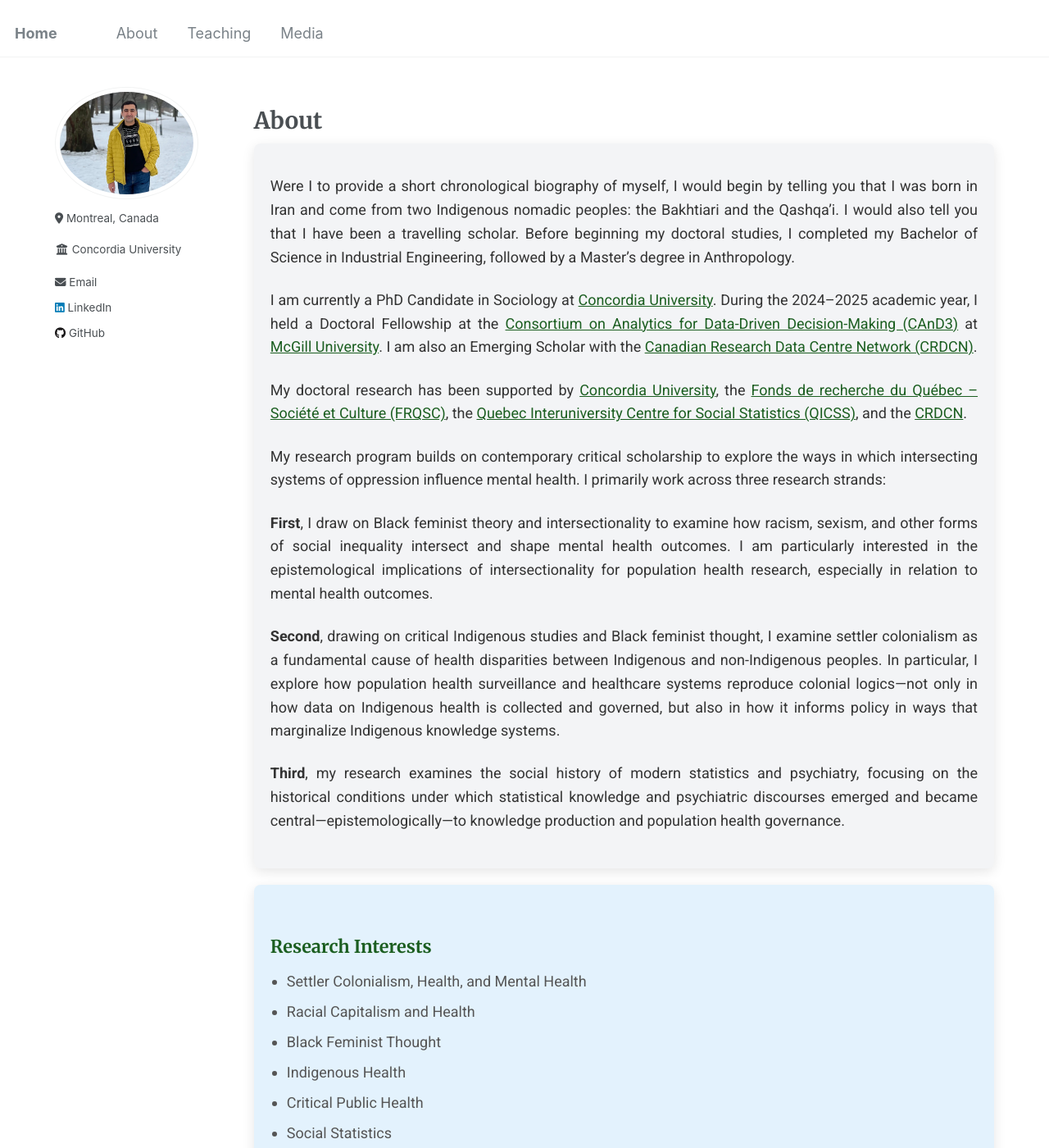
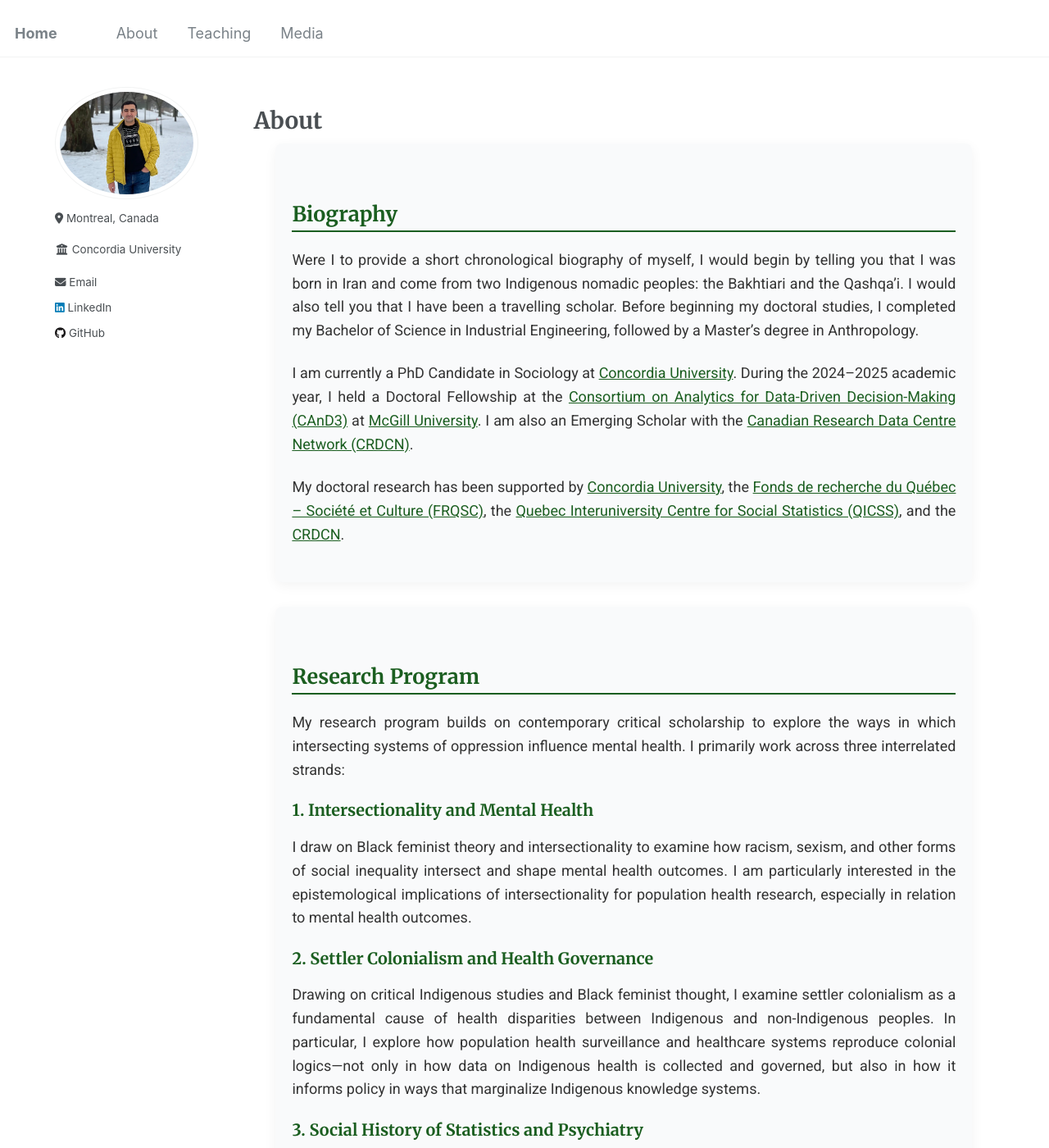
Before and after one commit to Mohsnmonji/mohsnmonji.github.io, a Jekyll site: the page built from about-me.md, in a window 1280 px wide and 1400 px high. Shown: the whole window at 82% size. Built offline with Jekyll 4.4.1, drawn with Linux system fonts in a browser that asks for light colours; part of the change alters nothing that is shown; some of the changed text lies outside the part shown.

Commit message:
Update about-me.md

```diff
--- a/about-me.md
+++ b/about-me.md
@@ -14,50 +14,30 @@ author_profile: true
   .card {
     border-radius: 8px;
     padding: 20px;
-    margin-bottom: 20px;
+    margin-bottom: 30px;
     color: #333333;
-    box-shadow: 0px 4px 15px rgba(0, 0, 0, 0.1);
-    transition: transform 0.2s, box-shadow 0.2s;
-  }
-
-  .card:hover {
-    transform: translateY(-5px);
-    box-shadow: 0px 6px 20px rgba(0, 0, 0, 0.2);
-  }
-
-  .card:first-of-type {
-    background-color: #F3F4F6;
-  }
-
-  .card:nth-of-type(2) {
-    background-color: #E3F2FD;
-  }
-
-  .card:nth-of-type(3) {
-    background-color: #F1F8E9;
-  }
-
-  .card:nth-of-type(4) {
-    background-color: #FFF3E0;
+    background-color: #F9FAFB;
+    box-shadow: 0px 4px 15px rgba(0, 0, 0, 0.05);
+    max-width: 850px;
+    margin-left: auto;
+    margin-right: auto;
   }
 
   .card h3 {
-    font-size: 1.2rem;
+    font-size: 1.4rem;
+    font-weight: 600;
+    color: #1B5E20;
+    border-bottom: 2px solid #1B5E20;
+    padding-bottom: 5px;
+    margin-bottom: 20px;
+  }
+
+  .card h4 {
+    font-size: 1.1rem;
     font-weight: bold;
     color: #1B5E20;
-    margin-bottom: 15px;
-  }
-
-  .card ul {
-    list-style: none;
-    padding: 0;
-    margin: 0;
-  }
-
-  .card ul li {
+    margin-top: 20px;
     margin-bottom: 10px;
-    font-size: 1rem;
-    color: #555;
   }
 
   .card p {
@@ -67,9 +47,16 @@ author_profile: true
     text-align: justify;
   }
 
-  .email {
-    font-weight: bold;
-    color: #1B5E20;
+  .card ul {
+    list-style-type: disc;
+    padding-left: 20px;
+    margin-top: 10px;
+  }
+
+  .card ul li {
+    font-size: 1rem;
+    color: #555;
+    margin-bottom: 8px;
   }
 
   a {
@@ -81,8 +68,10 @@ author_profile: true
     text-decoration: underline;
   }
 </style>
-<!-- BIOGRAPHY & RESEARCH OVERVIEW CARD -->
+
+<!-- BIOGRAPHY CARD -->
 <div class="card">
+  <h3>Biography</h3>
   <p>
     Were I to provide a short chronological biography of myself, I would begin by telling you that I was born in Iran and come from two Indigenous nomadic peoples: the Bakhtiari and the Qashqa’i. I would also tell you that I have been a travelling scholar. Before beginning my doctoral studies, I completed my Bachelor of Science in Industrial Engineering, followed by a Master’s degree in Anthropology.
   </p>
@@ -102,30 +91,36 @@ author_profile: true
     the <a href="https://www.ciqss.org" target="_blank">Quebec Interuniversity Centre for Social Statistics (QICSS)</a>,
     and the <a href="https://crdcn.ca" target="_blank">CRDCN</a>.
   </p>
+</div>
+
+<!-- RESEARCH PROGRAM CARD -->
+<div class="card">
+  <h3>Research Program</h3>
 
   <p>
-    My research program builds on contemporary critical scholarship to explore the ways in which intersecting systems of oppression influence mental health. I primarily work across three research strands:
+    My research program builds on contemporary critical scholarship to explore the ways in which intersecting systems of oppression influence mental health. I primarily work across three interrelated strands:
   </p>
 
+  <h4>1. Intersectionality and Mental Health</h4>
   <p>
-    <strong>First</strong>, I draw on Black feminist theory and intersectionality to examine how racism, sexism, and other forms of social inequality intersect and shape mental health outcomes. I am particularly interested in the epistemological implications of intersectionality for population health research, especially in relation to mental health outcomes.
+    I draw on Black feminist theory and intersectionality to examine how racism, sexism, and other forms of social inequality intersect and shape mental health outcomes. I am particularly interested in the epistemological implications of intersectionality for population health research, especially in relation to mental health outcomes.
   </p>
 
-<p>
-  <strong>Second</strong>, drawing on critical Indigenous studies and Black feminist thought, I examine settler colonialism as a fundamental cause of health disparities between Indigenous and non-Indigenous peoples. In particular, I explore how population health surveillance and healthcare systems reproduce colonial logics—not only in how data on Indigenous health is collected and governed, but also in how it informs policy in ways that marginalize Indigenous knowledge systems.
-</p>
+  <h4>2. Settler Colonialism and Health Governance</h4>
+  <p>
+    Drawing on critical Indigenous studies and Black feminist thought, I examine settler colonialism as a fundamental cause of health disparities between Indigenous and non-Indigenous peoples. In particular, I explore how population health surveillance and healthcare systems reproduce colonial logics—not only in how data on Indigenous health is collected and governed, but also in how it informs policy in ways that marginalize Indigenous knowledge systems.
+  </p>
 
-<p>
-  <strong>Third</strong>, my research examines the social history of modern statistics and psychiatry, focusing on the historical conditions under which statistical knowledge and psychiatric discourses emerged and became central—epistemologically—to knowledge production and population health governance.
-</p>
-
-
+  <h4>3. Social History of Statistics and Psychiatry</h4>
+  <p>
+    My research examines the social history of modern statistics and psychiatry, focusing on the historical conditions under which statistical knowledge and psychiatric discourses emerged and became central—epistemologically—to knowledge production and population health governance.
+  </p>
 </div>
 
 <!-- RESEARCH INTERESTS CARD -->
 <div class="card">
   <h3>Research Interests</h3>
-  <ul style="list-style-type: disc; padding-left: 20px;">
+  <ul>
     <li>Settler Colonialism, Health, and Mental Health</li>
     <li>Racial Capitalism and Health</li>
     <li>Black Feminist Thought</li>
```
